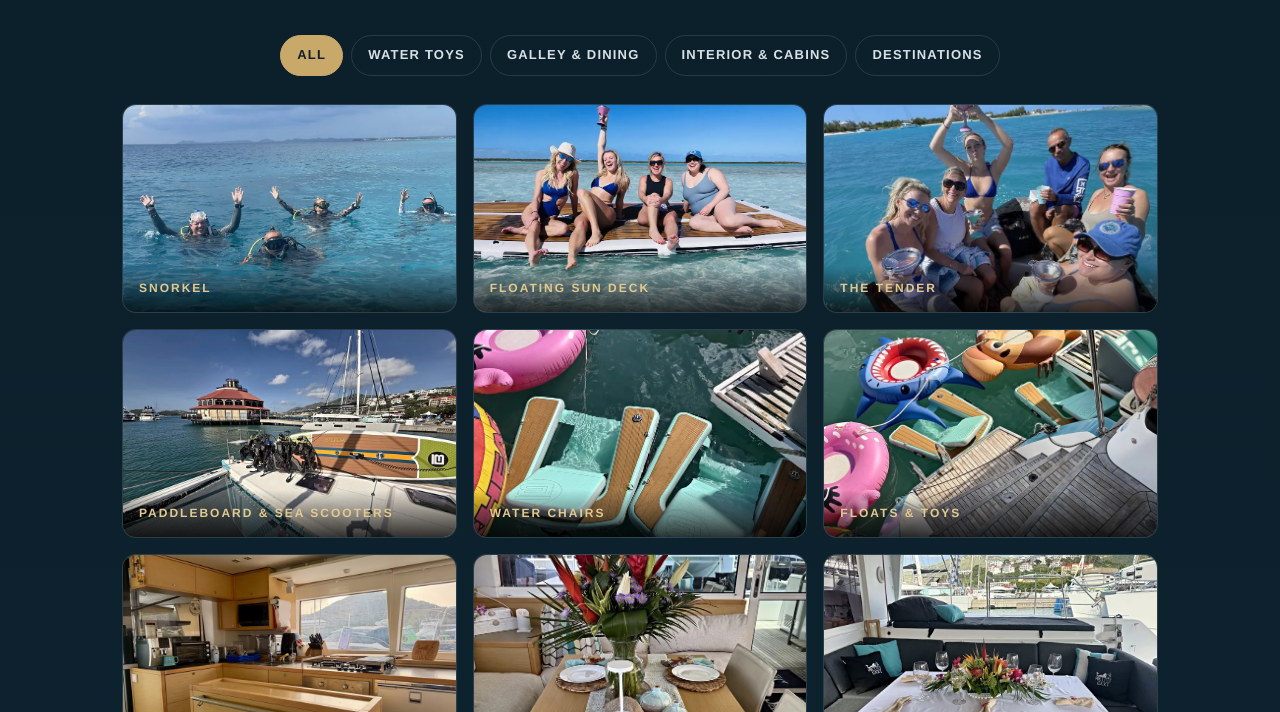
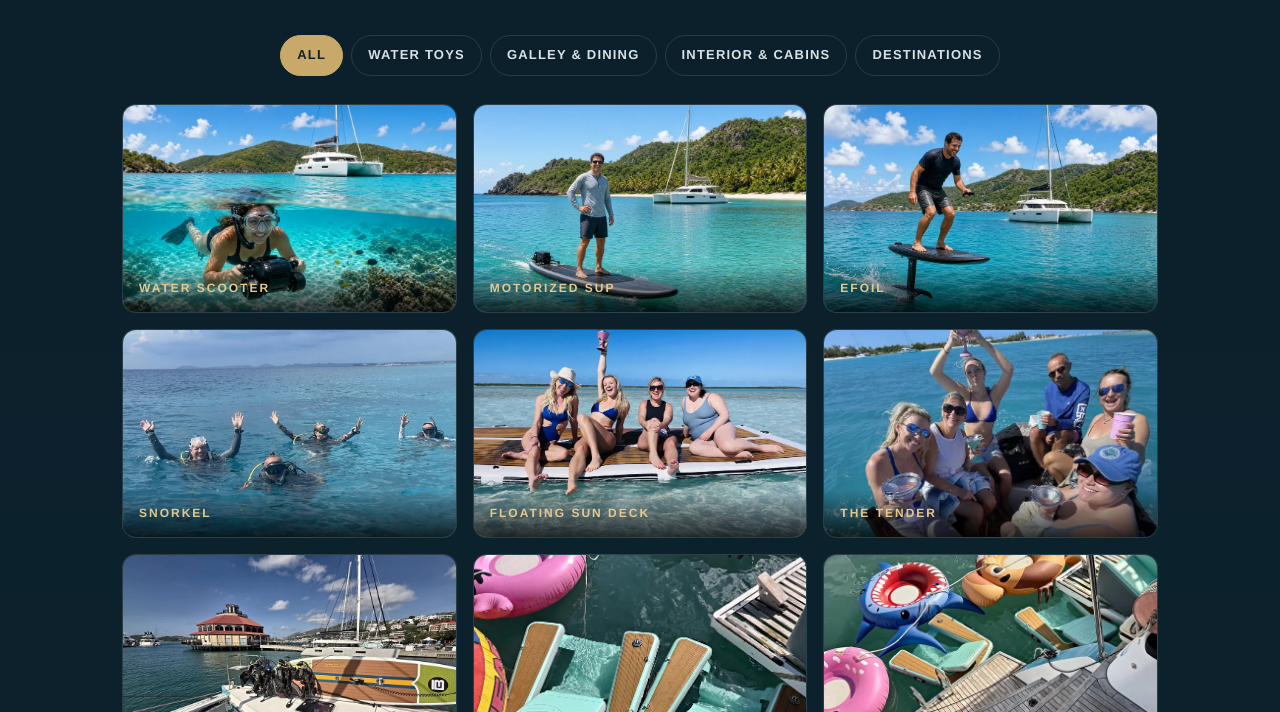
Before and after one commit to ericbelcastle-sys/sailprettylucky-source, a plain HTML site: page index.html in a window 1280 px wide. Shown: the part 1592-2304 px from the top of the page. Drawn offline with nearby package versions, Linux system fonts and the light colour scheme.

Commit message:
Add sample toy photos: water scooter, motorized SUP, eFoil

```diff
--- a/index.html
+++ b/index.html
@@ -122,6 +122,36 @@
 
         <div class="pl-gallery__panel" id="gal-panel" role="tabpanel" aria-labelledby="gal-tab-all">
           <div class="pl-gallery__grid">
+
+            <figure class="pl-gallery__item" data-category="toys">
+              <button type="button" class="pl-gallery__btn" data-src="assets/media/gallery/toys-lefeet-scooter.jpg" data-caption="Zipping over the reef on the LeFeet water scooter (illustration)" aria-label="Open photo: Zipping over the reef on the LeFeet water scooter (illustration)">
+                <picture>
+                  <source type="image/webp" srcset="assets/media/gallery/thumbs/toys-lefeet-scooter.webp 900w, assets/media/gallery/toys-lefeet-scooter.webp 1024w" sizes="(max-width:720px) 50vw, 33vw" />
+                  <img class="pl-gallery__img" src="assets/media/gallery/thumbs/toys-lefeet-scooter.jpg" srcset="assets/media/gallery/thumbs/toys-lefeet-scooter.jpg 900w, assets/media/gallery/toys-lefeet-scooter.jpg 1024w" sizes="(max-width:720px) 50vw, 33vw" alt="Snorkeler gliding over coral with a handheld underwater scooter, catamaran anchored behind" width="1024" height="768" loading="lazy" decoding="async" />
+                </picture>
+              </button>
+              <figcaption><span class="pl-gallery__tag">WATER SCOOTER</span></figcaption>
+            </figure>
+
+            <figure class="pl-gallery__item" data-category="toys">
+              <button type="button" class="pl-gallery__btn" data-src="assets/media/gallery/toys-motorized-sup.jpg" data-caption="Cruising the bay on the motorized SUP (illustration)" aria-label="Open photo: Cruising the bay on the motorized SUP (illustration)">
+                <picture>
+                  <source type="image/webp" srcset="assets/media/gallery/thumbs/toys-motorized-sup.webp 900w, assets/media/gallery/toys-motorized-sup.webp 1024w" sizes="(max-width:720px) 50vw, 33vw" />
+                  <img class="pl-gallery__img" src="assets/media/gallery/thumbs/toys-motorized-sup.jpg" srcset="assets/media/gallery/thumbs/toys-motorized-sup.jpg 900w, assets/media/gallery/toys-motorized-sup.jpg 1024w" sizes="(max-width:720px) 50vw, 33vw" alt="Guest riding a motorized paddleboard across a turquoise bay, catamaran anchored behind" width="1024" height="768" loading="lazy" decoding="async" />
+                </picture>
+              </button>
+              <figcaption><span class="pl-gallery__tag">MOTORIZED SUP</span></figcaption>
+            </figure>
+
+            <figure class="pl-gallery__item" data-category="toys">
+              <button type="button" class="pl-gallery__btn" data-src="assets/media/gallery/toys-efoil.jpg" data-caption="Flying above the water on the eFoil (illustration)" aria-label="Open photo: Flying above the water on the eFoil (illustration)">
+                <picture>
+                  <source type="image/webp" srcset="assets/media/gallery/thumbs/toys-efoil.webp 900w, assets/media/gallery/toys-efoil.webp 1024w" sizes="(max-width:720px) 50vw, 33vw" />
+                  <img class="pl-gallery__img" src="assets/media/gallery/thumbs/toys-efoil.jpg" srcset="assets/media/gallery/thumbs/toys-efoil.jpg 900w, assets/media/gallery/toys-efoil.jpg 1024w" sizes="(max-width:720px) 50vw, 33vw" alt="Guest riding an eFoil above clear turquoise water, catamaran anchored behind" width="1024" height="768" loading="lazy" decoding="async" />
+                </picture>
+              </button>
+              <figcaption><span class="pl-gallery__tag">EFOIL</span></figcaption>
+            </figure>
 
             <figure class="pl-gallery__item" data-category="toys">
               <button type="button" class="pl-gallery__btn" data-src="assets/media/gallery/toys-snorkel-group.jpg" data-caption="Snorkeling in clear Virgin Islands water" aria-label="Open photo: Snorkeling in clear Virgin Islands water">
```
Also changed, not shown: assets/media/gallery/thumbs/toys-efoil.jpg (added), assets/media/gallery/thumbs/toys-efoil.webp (added), assets/media/gallery/thumbs/toys-lefeet-scooter.jpg (added), assets/media/gallery/thumbs/toys-lefeet-scooter.webp (added), assets/media/gallery/thumbs/toys-motorized-sup.jpg (added), assets/media/gallery/thumbs/toys-motorized-sup.webp (added), assets/media/gallery/toys-efoil.jpg (added), assets/media/gallery/toys-efoil.webp (added), assets/media/gallery/toys-lefeet-scooter.jpg (added), assets/media/gallery/toys-lefeet-scooter.webp (added), assets/media/gallery/toys-motorized-sup.jpg (added), assets/media/gallery/toys-motorized-sup.webp (added).
